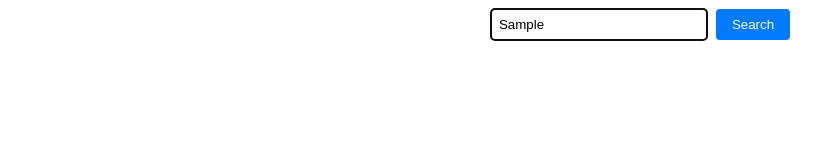
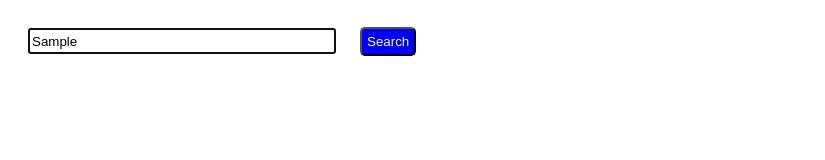
Before and after one commit to acciojob/Interactive-Search-Kankush18, a website: page main.html in a window 1280 px wide. Both pictures are taken after typing "Sample" into the empty fields and a click on the button "Search". Shown: the whole page, without its empty margins (0-825 px from the left). Drawn offline with Linux system fonts and the light colour scheme.

Commit message:
created a submission

```diff
--- a/main.html
+++ b/main.html
@@ -10,10 +10,11 @@
 	<!-- the entire body must be written by student -->
     <script type="text/javascript" src="./script.js">
 </script>
-<div class="search" id="searchComponent">
-  <input type="text" class="input" placeholder="Search...">
-  <button class="btn" onclick="activateSearch()">Search</button>
-</div>
+	<div>
+		<input type='text' placeholder="Search..." class="search">
+		<button class="btn" onclick="changeSearchBar()">Search</button>
+	</div>
+
 </body>
 
 </html>
--- a/script.js
+++ b/script.js
@@ -1,7 +1,7 @@
 //your JS code here. If required.
-function activateSearch() {
-    var searchDiv = document.getElementById('searchComponent');
-    searchDiv.classList.add('active');
-    var inputField = searchDiv.querySelector('.input');
-    inputField.focus();
-  }
+function changeSearchBar(){
+	let searchBox=document.querySelector('.search');
+	searchBox.classList.add('active');
+	searchBox.focus();
+
+}
--- a/styles.css
+++ b/styles.css
@@ -1,29 +1,17 @@
 /*  your css code here. If applicable */
-.search {
-    display: flex;
-    align-items: center;
-    justify-content: center;
-    position: relative;
-  }
+.search{
+	position:aboslute;
+	margin:20px 20px;
+	height:20px;
 
-  .search.active input[type="text"] {
-    width: 200px;
-    transition: width 0.3s ease;
-  }
-
-  .input {
-    padding: 8px;
-    border: 1px solid #ccc;
-    border-radius: 4px;
-
-  }
-
-  .btn {
-    padding: 8px 16px;
-    margin-left: 8px;
-    background-color: #007bff;
-    color: white;
-    border: none;
-    border-radius: 4px;
-
-  }
+}
+.search.active {
+	transition: width 2s;
+	width:300px;
+}
+.btn{
+	background-color:blue;
+	color:white;
+	padding: 5px;
+	border-radius: 5px;
+}
```
